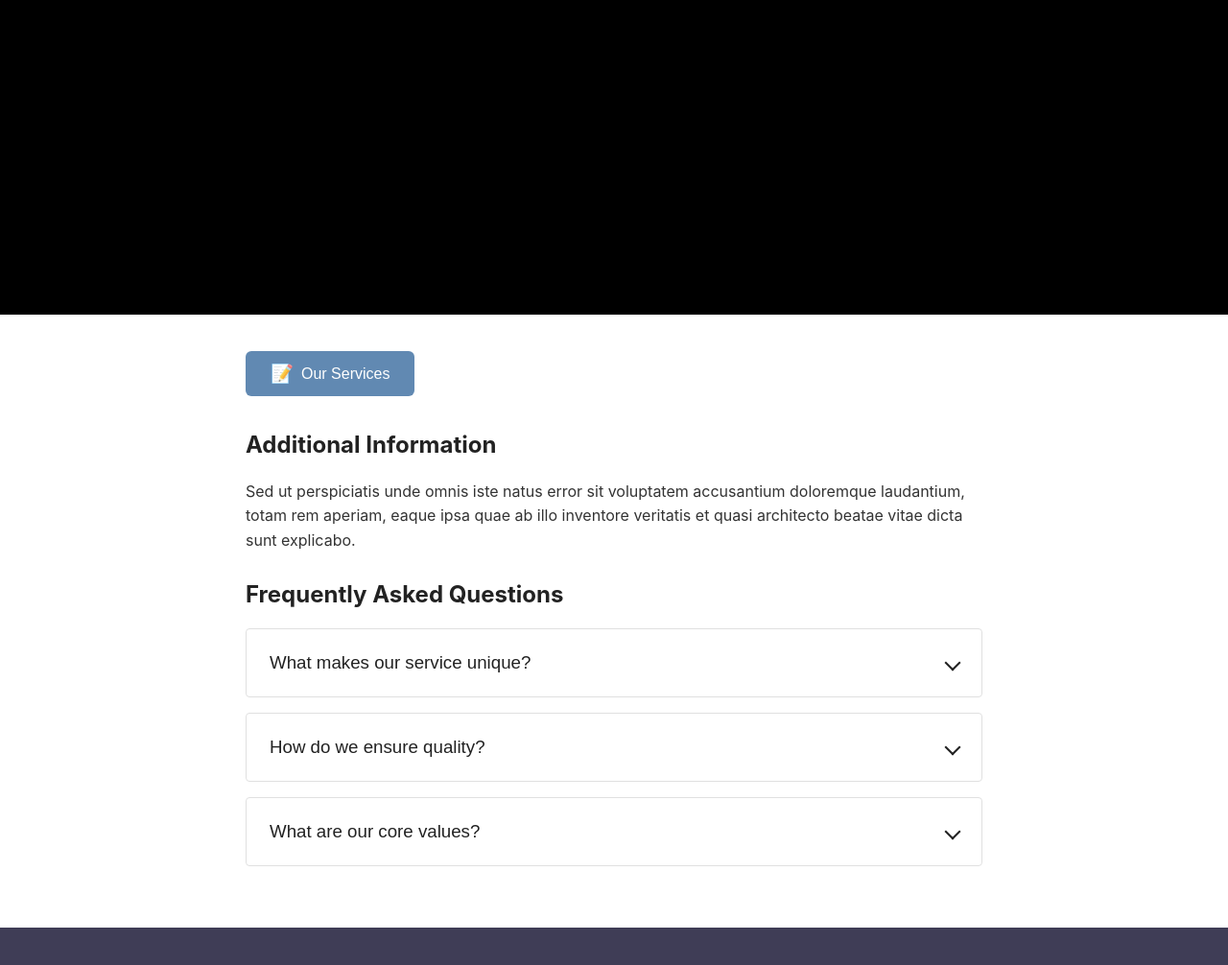
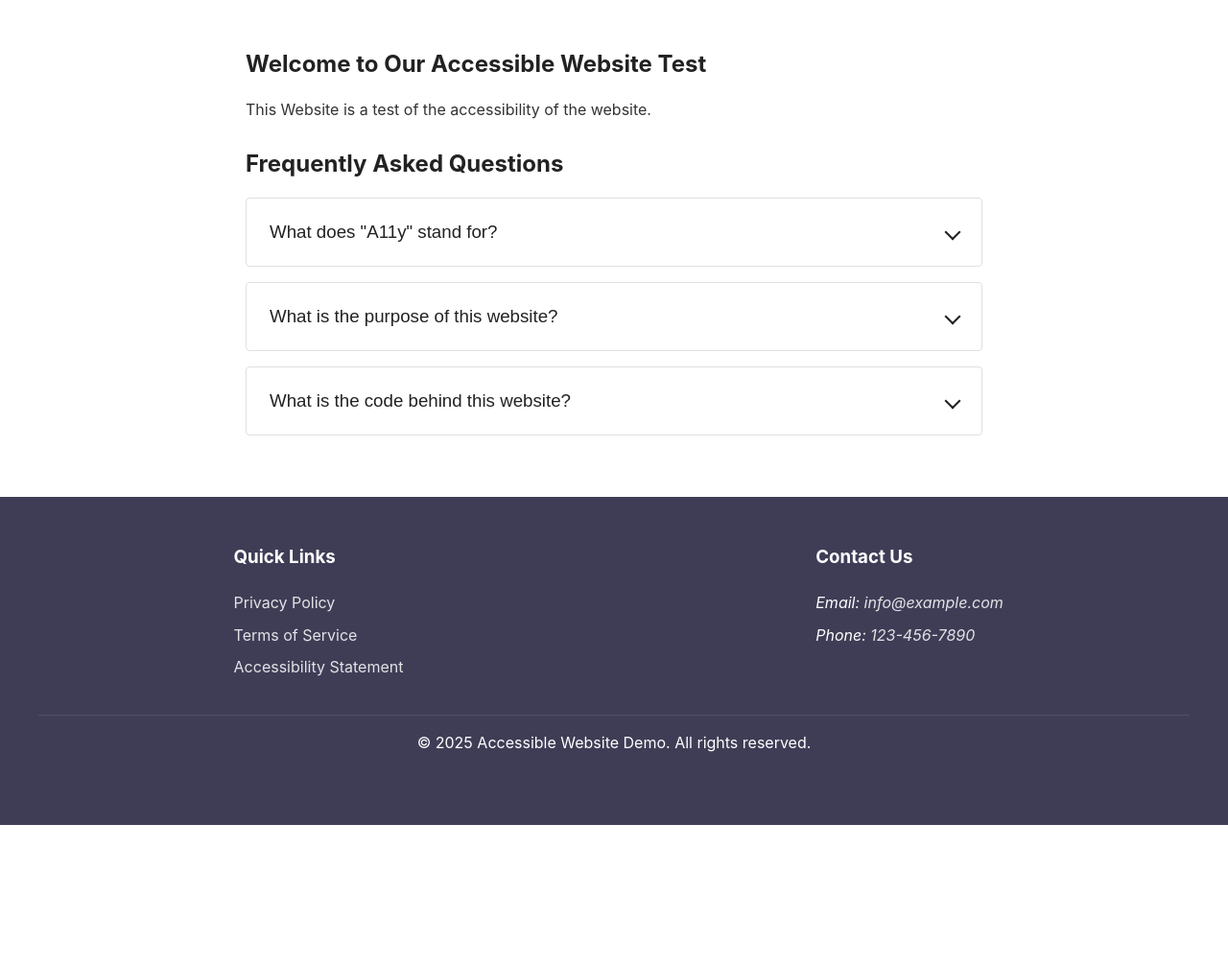
Before and after one commit to cflaschOVL/OVLa11y, a plain HTML site: page index.html in a window 1280 px wide. Shown: the part 472-1478 px from the top of the page at 96% size. After the commit the page ends 1332 px from the top, so only its background shows below. Drawn offline with Linux system fonts and the light colour scheme.

Commit message:
improvements

```diff
--- a/index.html
+++ b/index.html
@@ -100,48 +100,9 @@
 
       <!-- Content Section -->
       <section class="content-section">
-        <h1>Welcome to Our Accessible Website</h1>
+        <h1 tabindex="-1" id="main-heading">Welcome to Our Accessible Website Test</h1>
         <p>
-          Lorem ipsum dolor sit amet, consectetur adipiscing elit. Sed do
-          eiusmod tempor incididunt ut labore et dolore magna aliqua. Ut enim ad
-          minim veniam, quis nostrud exercitation ullamco laboris nisi ut
-          aliquip ex ea commodo consequat.
-        </p>
-
-        <h2>Our Services</h2>
-        <p>
-          Duis aute irure dolor in reprehenderit in voluptate velit esse cillum
-          dolore eu fugiat nulla pariatur.
-          <a
-            href="#"
-            class="test-link disabled-link"
-            aria-label="Learn more about our services"
-            aria-disabled="true"
-            onclick="event.preventDefault()"
-            >Learn more about our services</a
-          >. Excepteur sint occaecat cupidatat non proident, sunt in culpa qui
-          officia deserunt mollit anim id est laborum.
-        </p>
-
-        <div class="button-container">
-          <button
-            type="button"
-            class="test-button button-disabled"
-            aria-disabled="true"
-            aria-label="Our Services"
-            onclick="event.preventDefault()"
-          >
-            <span class="button-icon" aria-hidden="true">📝</span>
-            <span class="button-text">Our Services</span>
-          </button>
-        </div>
-
-        <h2>Additional Information</h2>
-        <p>
-          Sed ut perspiciatis unde omnis iste natus error sit voluptatem
-          accusantium doloremque laudantium, totam rem aperiam, eaque ipsa quae
-          ab illo inventore veritatis et quasi architecto beatae vitae dicta
-          sunt explicabo.
+          This Website is a test of the accessibility of the website.
         </p>
 
         <div class="accordion-section">
@@ -157,7 +118,7 @@
                 id="acc1-header"
               >
                 <span class="accordion-title"
-                  >What makes our service unique?</span
+                  >What does "A11y" stand for?</span
                 >
                 <span class="accordion-icon" aria-hidden="true"></span>
               </button>
@@ -170,10 +131,7 @@
             >
               <div class="accordion-panel-inner">
                 <p>
-                  Lorem ipsum dolor sit amet, consectetur adipiscing elit. Sed
-                  do eiusmod tempor incididunt ut labore et dolore magna aliqua.
-                  Ut enim ad minim veniam, quis nostrud exercitation ullamco
-                  laboris nisi ut aliquip ex ea commodo consequat.
+                  "A11y" stands for Accessibility.
                 </p>
               </div>
             </div>
@@ -188,7 +146,7 @@
                 aria-controls="acc2-panel"
                 id="acc2-header"
               >
-                <span class="accordion-title">How do we ensure quality?</span>
+                <span class="accordion-title">What is the purpose of this website?</span>
                 <span class="accordion-icon" aria-hidden="true"></span>
               </button>
             </h3>
@@ -200,10 +158,7 @@
             >
               <div class="accordion-panel-inner">
                 <p>
-                  Duis aute irure dolor in reprehenderit in voluptate velit esse
-                  cillum dolore eu fugiat nulla pariatur. Excepteur sint
-                  occaecat cupidatat non proident, sunt in culpa qui officia
-                  deserunt mollit anim id est laborum.
+                  This website is a test of the accessibility of the website.
                 </p>
               </div>
             </div>
@@ -218,7 +173,7 @@
                 aria-controls="acc3-panel"
                 id="acc3-header"
               >
-                <span class="accordion-title">What are our core values?</span>
+                <span class="accordion-title">What is the code behind this website?</span>
                 <span class="accordion-icon" aria-hidden="true"></span>
               </button>
             </h3>
@@ -230,10 +185,7 @@
             >
               <div class="accordion-panel-inner">
                 <p>
-                  Ut enim ad minima veniam, quis nostrum exercitationem ullam
-                  corporis suscipit laboriosam, nisi ut aliquid ex ea commodi
-                  consequatur? Quis autem vel eum iure reprehenderit qui in ea
-                  voluptate velit esse quam nihil molestiae consequatur.
+                  The next screenreader onlybutton will reveal the code behind this website.
                   <div id="acc3-panel-content-4"></div>
                 </p>
               </div>
@@ -248,7 +200,7 @@
       <h2 tabindex="-1" class="sr-only skip-link-target">Footer</h2>
       <div class="footer-content">
         <div class="footer-section">
-          <h3>Quick Links</h3>
+          <h3 tabindex="-1" id="quick-links">Quick Links</h3>
           <ul>
             <li>
               <a
--- a/index.js
+++ b/index.js
@@ -1,4 +1,36 @@
 document.addEventListener("DOMContentLoaded", function () {
+  // Skip link functionality
+  const skipLinks = document.querySelectorAll(".skip-link");
+
+  skipLinks.forEach((link) => {
+    link.addEventListener("click", function (e) {
+      e.preventDefault();
+      const targetId = this.getAttribute("href").substring(1);
+      let focusElement = null;
+
+      if (targetId === "main-navigation") {
+        // Focus the first focusable link in the navigation
+        const nav = document.getElementById(targetId);
+        const firstLink = nav.querySelector("a[href]");
+        if (firstLink) {
+          focusElement = firstLink;
+        }
+      } else if (targetId === "main-content") {
+        // Focus the first visible headline in main content
+        focusElement = document.getElementById("main-heading");
+      } else if (targetId === "footer") {
+        // Focus the Quick Links heading
+        focusElement = document.getElementById("quick-links");
+      }
+
+      if (focusElement) {
+        focusElement.focus();
+        // Scroll into view if needed
+        focusElement.scrollIntoView({ behavior: "smooth", block: "start" });
+      }
+    });
+  });
+
   // Accordion functionality
   const accordionTriggers = document.querySelectorAll(".accordion-trigger");
 
--- a/styles.css
+++ b/styles.css
@@ -14,7 +14,7 @@ body {
 }
 
 /* Full screen overlay */
-body::before {
+/* body::before {
   content: "";
   position: fixed;
   top: 0;
@@ -24,7 +24,7 @@ body::before {
   background-color: #000;
   z-index: 999999;
   pointer-events: none;
-}
+} */
 
 /* Accessibility - Skip Links */
 .skip-links {
```
